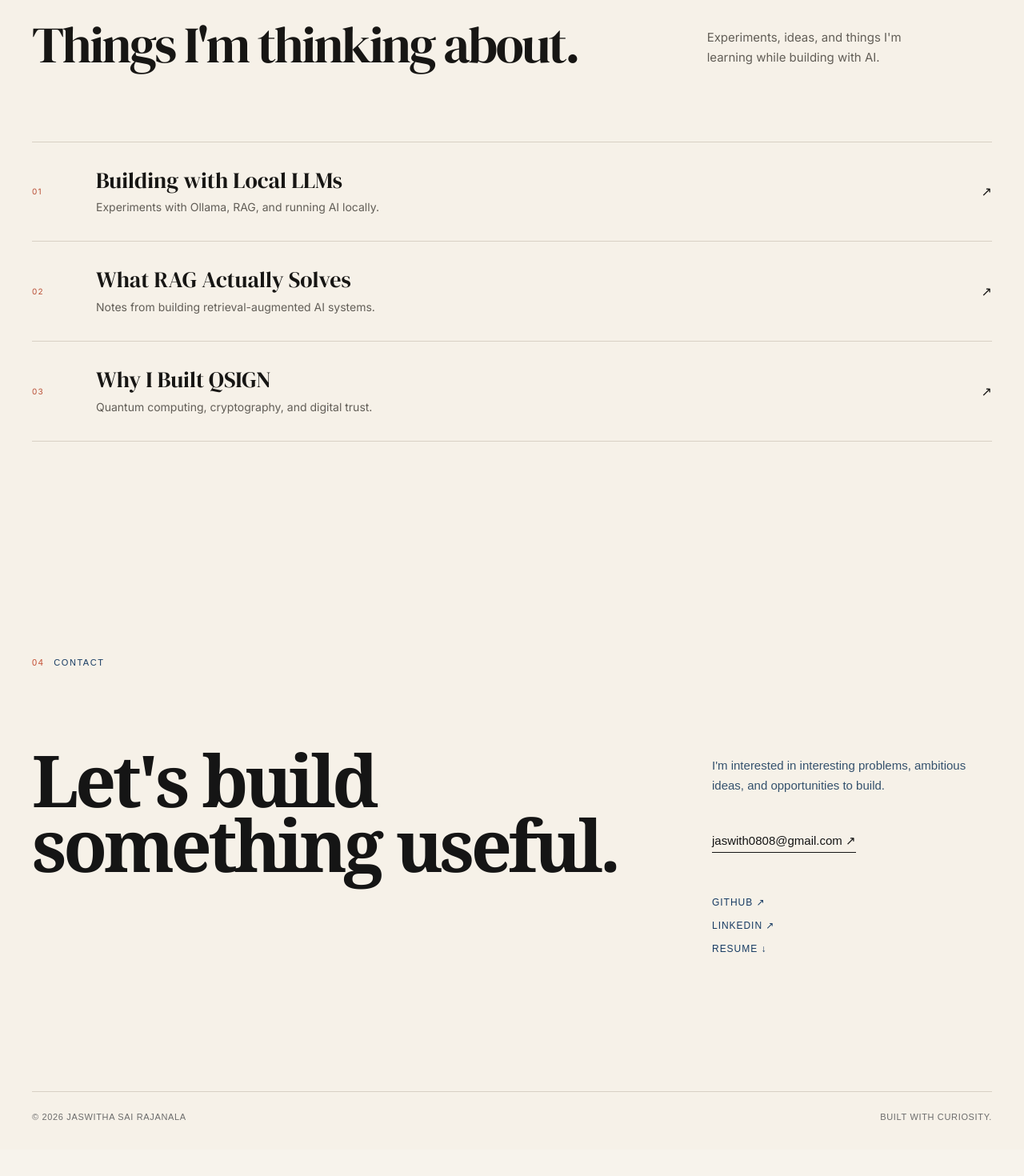
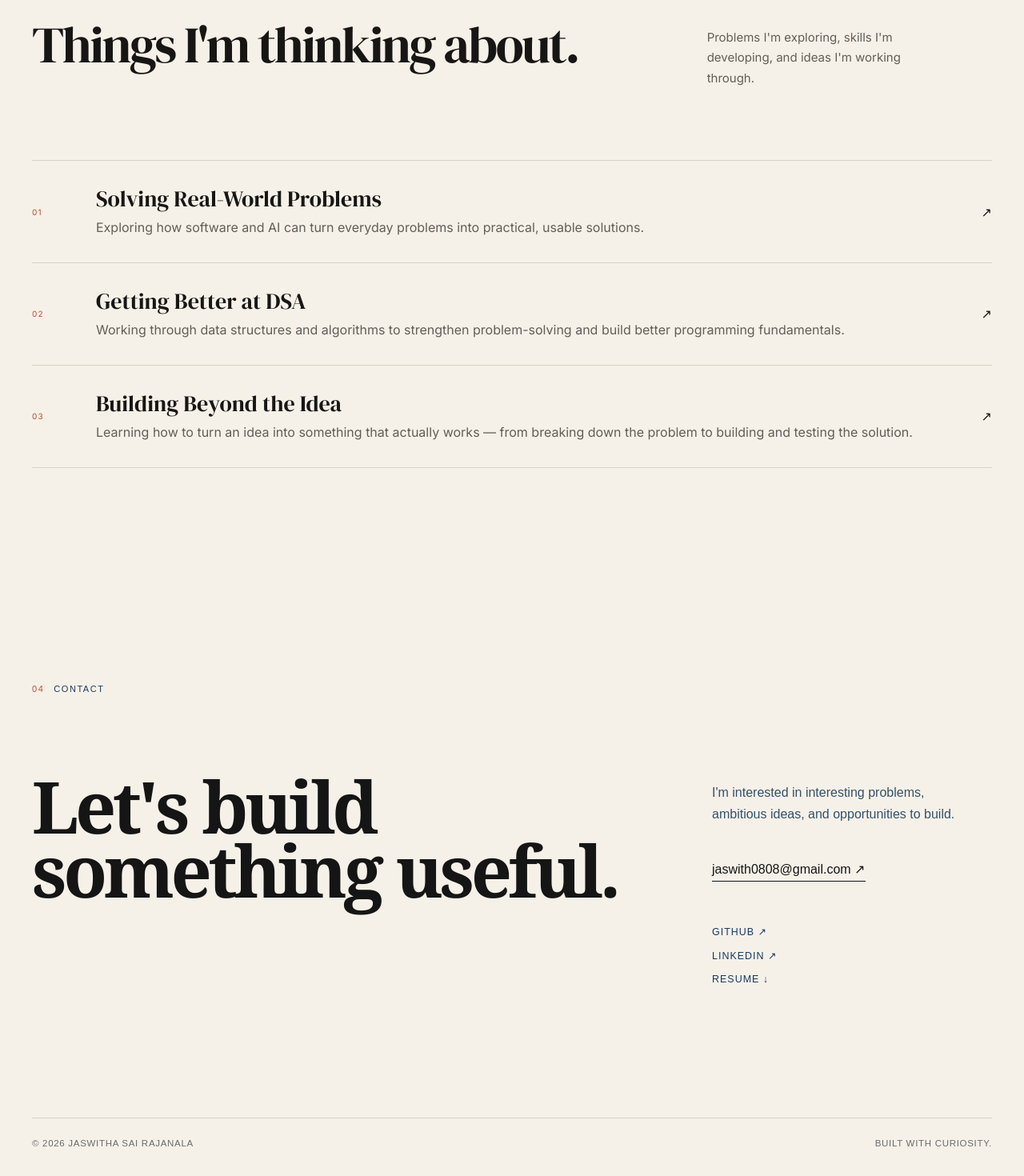
Before and after one commit to Jaswitha886/jaswitha-portfolio, a React (Vite) app: page / in a window 1280 px wide. Shown: the part 3001-4471 px from the top of the page at 80% size. Before the commit the page ends 4438 px from the top, so only its background shows below. Built offline with nearby package versions, Linux system fonts and the light colour scheme.

Commit message:
Refactor Notes component content and update font sizes in styles

```diff
--- a/src/components/Notes.jsx
+++ b/src/components/Notes.jsx
@@ -1,5 +1,3 @@
-import { Link } from 'react-router-dom'
-
 function Notes() {
   return (
     <section className="notes" id="notes">
@@ -12,8 +10,7 @@ function Notes() {
           <h2>Things I'm thinking about.</h2>
 
           <p>
-            Experiments, ideas, and things I'm learning while
-            building with AI.
+            Problems I'm exploring, skills I'm developing, and ideas I'm working through.
           </p>
         </div>
 
@@ -21,9 +18,9 @@ function Notes() {
           <article className="note">
             <span>01</span>
             <div>
-              <h3>Building with Local LLMs</h3>
+              <h3>Solving Real-World Problems</h3>
               <p>
-                Experiments with Ollama, RAG, and running AI locally.
+                Exploring how software and AI can turn everyday problems into practical, usable solutions.
               </p>
             </div>
             <span className="note__arrow">↗</span>
@@ -32,9 +29,9 @@ function Notes() {
           <article className="note">
             <span>02</span>
             <div>
-              <h3>What RAG Actually Solves</h3>
+              <h3>Getting Better at DSA</h3>
               <p>
-                Notes from building retrieval-augmented AI systems.
+                Working through data structures and algorithms to strengthen problem-solving and build better programming fundamentals.
               </p>
             </div>
             <span className="note__arrow">↗</span>
@@ -43,14 +40,12 @@ function Notes() {
           <article className="note">
             <span>03</span>
             <div>
-              <h3>Why I Built QSIGN</h3>
+              <h3>Building Beyond the Idea</h3>
               <p>
-                Quantum computing, cryptography, and digital trust.
+                Learning how to turn an idea into something that actually works — from breaking down the problem to building and testing the solution.
               </p>
             </div>
-            <Link to="/projects/qsign" className="note__arrow note__arrow--link" aria-label="Read about QSIGN">
-              ↗
-            </Link>
+            <span className="note__arrow">↗</span>
           </article>
         </div>
       </div>
--- a/src/styles/Contact.css
+++ b/src/styles/Contact.css
@@ -50,7 +50,7 @@
 .contact-right p {
   margin: 0 0 45px;
   font-family: Arial, sans-serif;
-  font-size: 15px;
+  font-size: 1rem;
   line-height: 1.7;
   color: #34516d;
 }
@@ -61,7 +61,7 @@
   padding-bottom: 5px;
 
   font-family: Arial, sans-serif;
-  font-size: 15px;
+  font-size: 1rem;
   color: #151515;
   text-decoration: none;
 
@@ -78,7 +78,7 @@
   width: fit-content;
 
   font-family: Arial, sans-serif;
-  font-size: 12px;
+  font-size: 0.78rem;
   letter-spacing: 0.08em;
   text-transform: uppercase;
   color: #173b63;
@@ -98,7 +98,7 @@
   border-top: 1px solid #d8d0c4;
 
   font-family: Arial, sans-serif;
-  font-size: 11px;
+  font-size: 0.72rem;
   letter-spacing: 0.06em;
   text-transform: uppercase;
   color: #6b6b6b;
--- a/src/styles/global.css
+++ b/src/styles/global.css
@@ -492,7 +492,7 @@ a.project__arrow:hover {
 .note p {
   margin: 0;
   font-family: var(--font-body);
-  font-size: 14px;
+  font-size: 1rem;
   line-height: 1.5;
   color: var(--color-text-secondary);
 }
```
